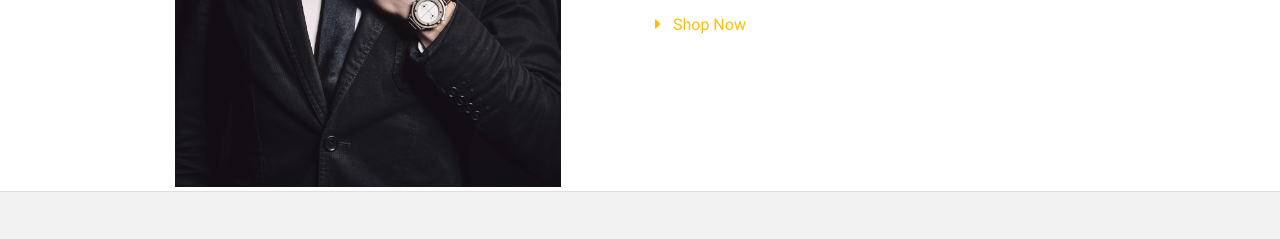
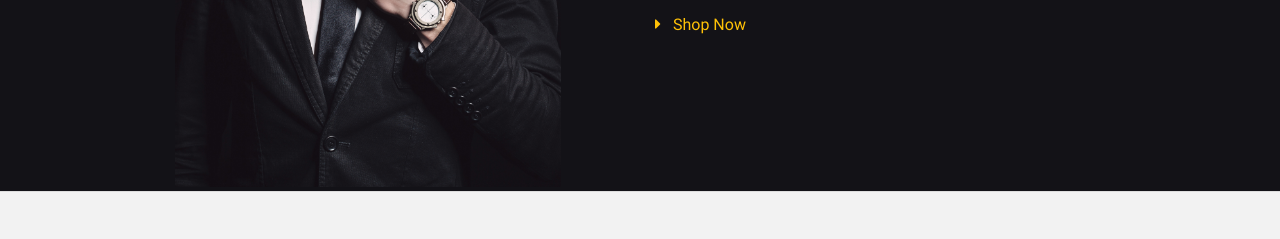
Before and after one commit to MarufAlAslam/watchfiverr, a plain HTML site: page index.html in a window 1280 px wide. Shown: the part 501-740 px from the top of the page. Drawn offline with nearby package versions, Linux system fonts and the light colour scheme.

Commit message:
Update style.css

```diff
--- a/style.css
+++ b/style.css
@@ -30,6 +30,11 @@
     --ash:rgba(255,255,255,0.7);
     --footer:#F2F2F2;
     --silver:#E3E3E3;
+
+
+
+
+    --hero:#131217;
 }
 *{
     font-family: 'Roboto', sans-serif;
```
